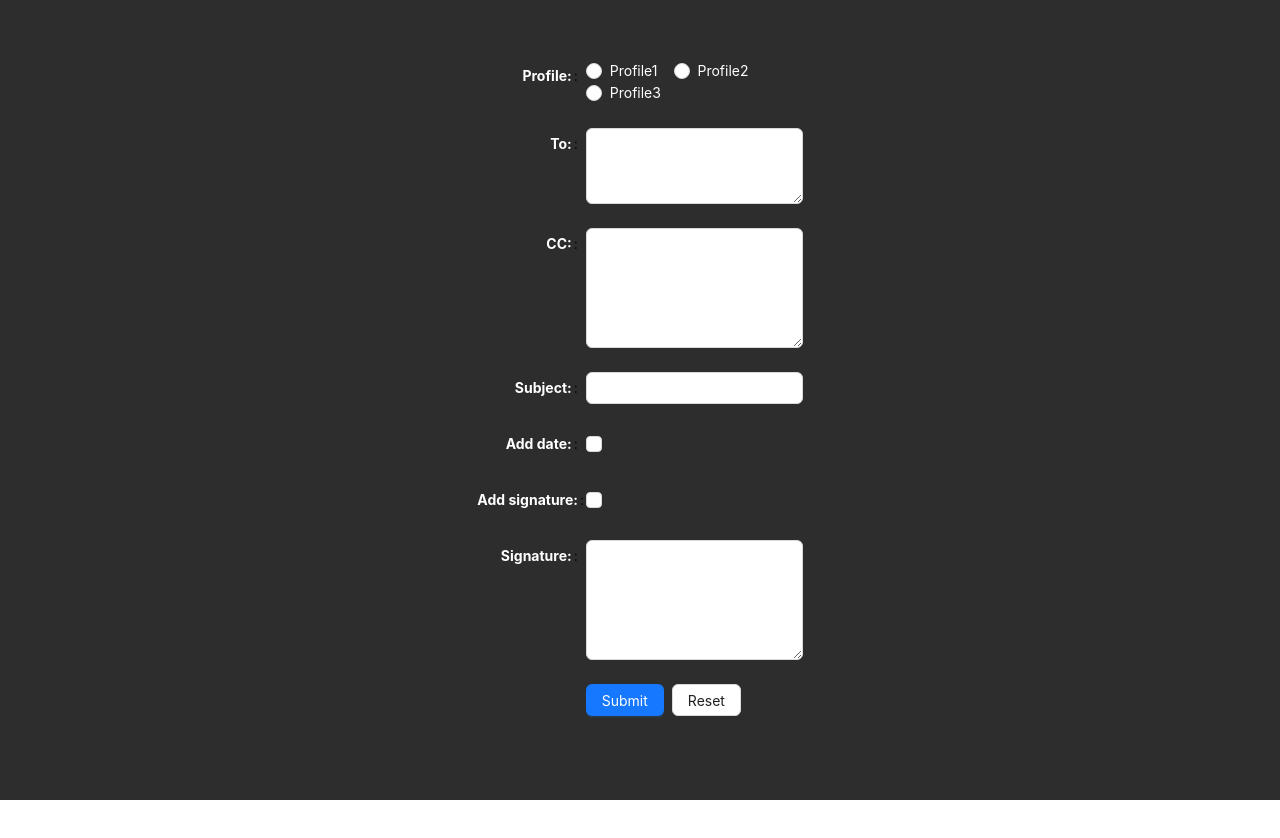
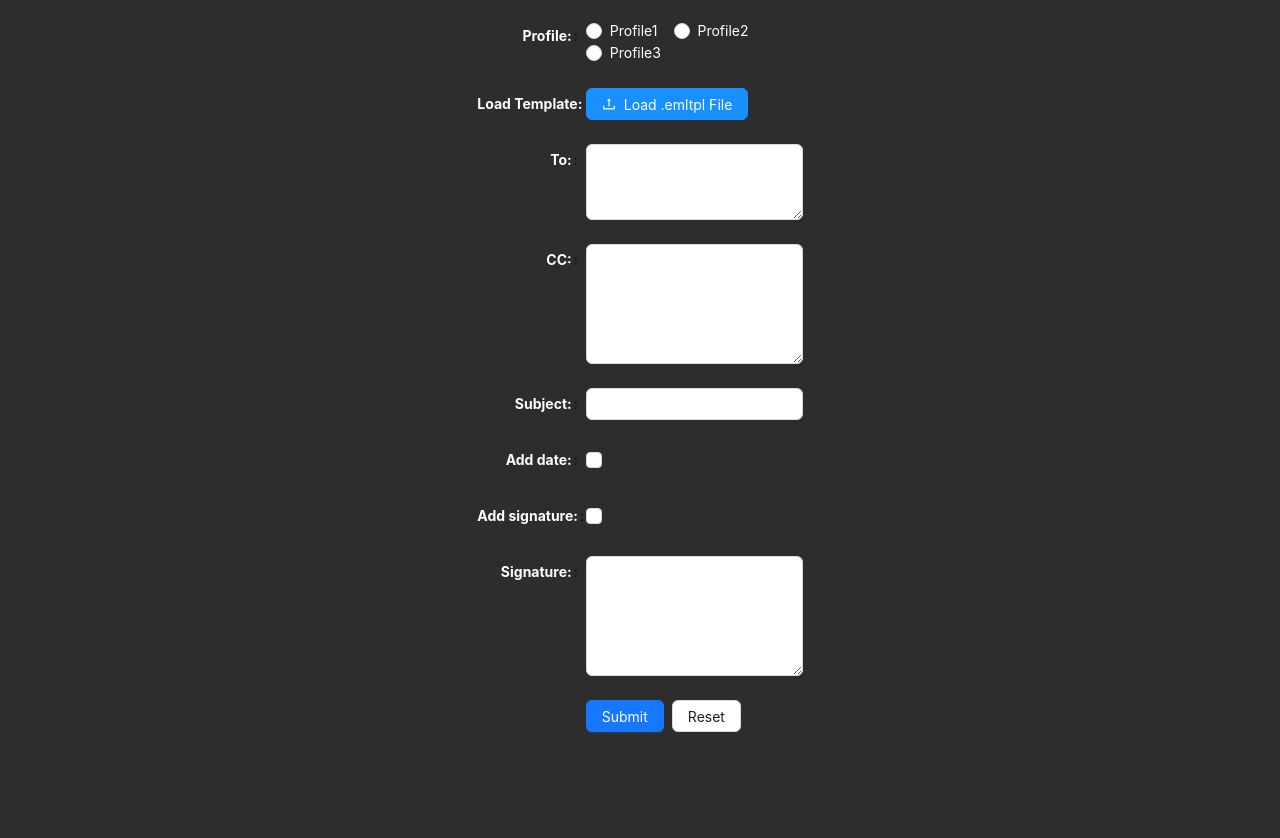
Before and after one commit to M4ss1ck/thunderbird-plugin, a React (Vite) app: page / in a window 1280 px wide. Before the commit the page ends 800 px from the top, so only its background shows below. Built offline with nearby package versions, Linux system fonts and the light colour scheme.

Commit message:
bump version to 0.1.0, add description, and include TemplateUpload component for .emltpl file parsing

```diff
--- a/package.json
+++ b/package.json
@@ -1,8 +1,8 @@
 {
     "name": "thunderbird-plugin",
-    "version": "0.0.9",
+    "version": "0.1.0",
     "type": "module",
-    "description": "",
+    "description": "Thunderbird plugin for daily reports",
     "main": "index.html",
     "scripts": {
         "export": "vite build && jszip-cli -c jszip.config.json",
@@ -14,6 +14,7 @@
     "author": "",
     "license": "ISC",
     "dependencies": {
+        "@ant-design/icons": "^6.0.0",
         "@ffflorian/jszip-cli": "^3.1.6",
         "@vitejs/plugin-react": "^4.2.1",
         "antd": "^5.14.0",
--- a/src/components/Form.jsx
+++ b/src/components/Form.jsx
@@ -1,6 +1,7 @@
 import React, { useState, useEffect } from 'react'
 import { Button, Form, Input, Radio, Space, Checkbox } from 'antd'
 import Label from './Label'
+import { TemplateUpload } from './TemplateUpload'
 
 const months = [
     'Jan',
@@ -120,13 +121,14 @@ export const MyForm = () => {
             style={{
                 display: 'flex',
                 flexDirection: 'column',
-                justifyContent: 'center',
+                justifyContent: 'flex-start',
                 alignItems: 'center',
                 backgroundColor: 'rgba(46, 45, 45)',
                 color: 'white',
-                height: '100vh',
+                minHeight: '100vh',
                 width: '100vw',
                 overflowX: 'hidden',
+                padding: '20px 0',
             }}
         >
             <Form
@@ -153,6 +155,16 @@ export const MyForm = () => {
                             </Radio>
                         ))}
                     </Radio.Group>
+                </Form.Item>
+
+                <Form.Item
+                    label={
+                        <Label fontColor="white">
+                            <strong>Load Template:</strong>
+                        </Label>
+                    }
+                >
+                    <TemplateUpload form={form} profile={profile} />
                 </Form.Item>
 
                 {profiles.map((p) => (
--- /dev/null
+++ b/src/components/TemplateUpload.jsx
@@ -0,0 +1,53 @@
+import React from 'react'
+import { Upload, Button, message } from 'antd'
+import { UploadOutlined } from '@ant-design/icons'
+import {
+    parseEmlTemplate,
+    convertToFormValues,
+} from '../utils/emlTemplateParser'
+
+/**
+ * Component for uploading and parsing .emltpl template files
+ */
+export const TemplateUpload = ({ form, profile }) => {
+    const handleTemplateLoad = (file) => {
+        const reader = new FileReader()
+        reader.onload = (e) => {
+            try {
+                const content = e.target.result
+                const parsedData = parseEmlTemplate(content)
+                const formValues = convertToFormValues(parsedData, profile)
+
+                // Update form with parsed data
+                form.setFieldsValue(formValues)
+
+                message.success('Template loaded successfully!')
+            } catch (error) {
+                message.error('Failed to parse template file')
+                console.error('Template parsing error:', error)
+            }
+        }
+        reader.readAsText(file)
+        return false // Prevent default upload behavior
+    }
+
+    return (
+        <Upload
+            beforeUpload={handleTemplateLoad}
+            accept=".emltpl"
+            showUploadList={false}
+            maxCount={1}
+        >
+            <Button
+                icon={<UploadOutlined />}
+                style={{
+                    backgroundColor: '#1890ff',
+                    borderColor: '#1890ff',
+                    color: 'white',
+                }}
+            >
+                Load .emltpl File
+            </Button>
+        </Upload>
+    )
+}
--- /dev/null
+++ b/src/utils/emlTemplateParser.js
@@ -0,0 +1,79 @@
+/**
+ * Utility functions for parsing .emltpl (email template) files
+ */
+
+/**
+ * Parse an .emltpl file content and extract email fields
+ * @param {string} content - The raw content of the .emltpl file
+ * @returns {Object} Parsed email fields (to, cc, subject, from, body)
+ */
+export const parseEmlTemplate = (content) => {
+    const lines = content.split('\n')
+    const headers = {}
+    let bodyStartIndex = -1
+
+    // Parse headers
+    for (let i = 0; i < lines.length; i++) {
+        const line = lines[i].trim()
+        if (line === '') {
+            bodyStartIndex = i + 1
+            break
+        }
+
+        const colonIndex = line.indexOf(':')
+        if (colonIndex > 0) {
+            const key = line.substring(0, colonIndex).trim().toLowerCase()
+            let value = line.substring(colonIndex + 1).trim()
+
+            // Handle multi-line headers (continuation lines start with whitespace)
+            let j = i + 1
+            while (j < lines.length && lines[j].match(/^\s+/)) {
+                value += ' ' + lines[j].trim()
+                i = j
+                j++
+            }
+
+            headers[key] = value
+        }
+    }
+
+    // Extract raw HTML body content
+    let body = ''
+
+    // Look through all lines for HTML content
+    for (const line of lines) {
+        // Found the HTML content line - extract it directly
+        if (line.includes('<!DOCTYPE') || line.startsWith('<html')) {
+            body = line
+            break
+        }
+    }
+
+    return {
+        to: headers.to ? headers.to.trim() : '',
+        cc: headers.cc ? headers.cc.trim() : '',
+        subject: headers.subject || '',
+        from: headers.from ? headers.from.trim() : '',
+        body: body,
+    }
+}
+
+/**
+ * Convert parsed email data to form values for a specific profile
+ * @param {Object} parsedData - Data from parseEmlTemplate
+ * @param {string} profile - Profile name (e.g., 'Profile1')
+ * @returns {Object} Form values object
+ */
+export const convertToFormValues = (parsedData, profile) => {
+    const formValues = {}
+    formValues[profile + 'to'] = parsedData.to
+    formValues[profile + 'cc'] = parsedData.cc
+    formValues[profile + 'projectName'] = parsedData.subject
+    // Add raw HTML body as signature if we have it
+    if (parsedData.body) {
+        formValues[profile + 'signature'] = parsedData.body
+        formValues[profile + 'addSignature'] = true
+    }
+
+    return formValues
+}
```
Also changed, not shown: src/manifest.json, 1 other file (tests, documents, lock files or other folders).
